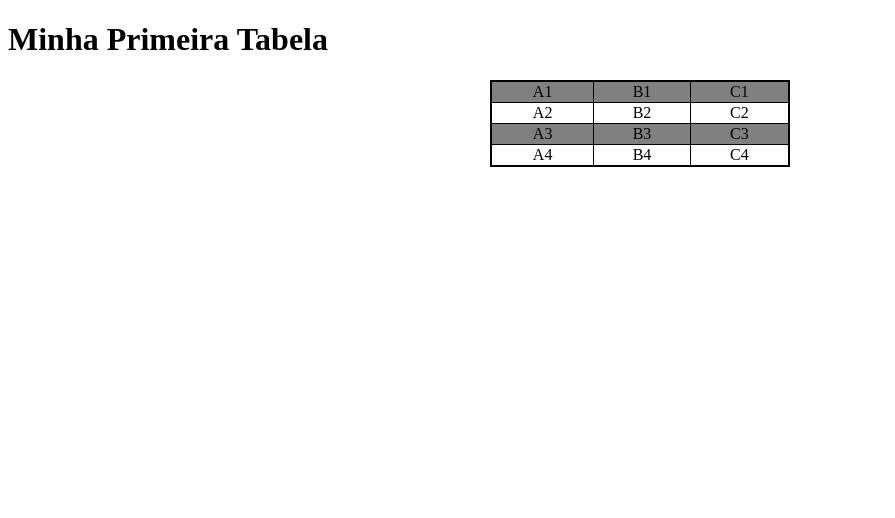
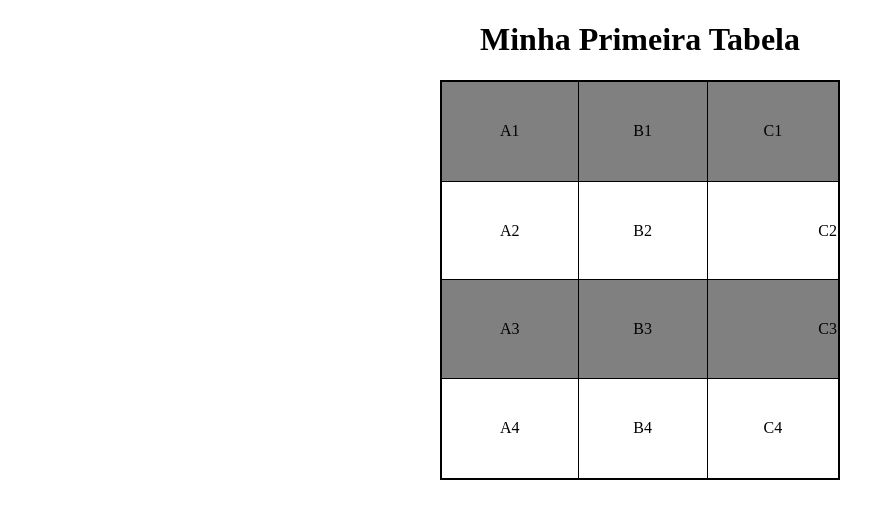
Before and after one commit to Anderson-dev-ti/html-css, a plain HTML site: page exercicios/ex023/tabela001.html in a window 1280 px wide. Shown: the whole page, without its empty margins (0-895 px from the left). Drawn offline with Linux system fonts and the light colour scheme.

Commit message:
Atualizei a tabela 01

```diff
--- a/exercicios/ex023/tabela001.html
+++ b/exercicios/ex023/tabela001.html
@@ -6,11 +6,17 @@
     <title>Tabelas</title>
 
     <style>
+
+        h1 {
+            text-align: center;
+        }
+
         table {
             border: 2px solid black;
             border-collapse: collapse;
             margin: 0px auto;
-            width: 300px;
+            width: 400px;
+            height: 400px;
         }
 
         tr:nth-child(odd) {
@@ -20,6 +26,11 @@
         td {
             border: 1px solid black;
             text-align: center;
+            vertical-align: middle;
+        }
+
+        .numero {
+            text-align: right;
         }
     </style>
 </head>
@@ -35,12 +46,12 @@
         <tr>
             <td>A2</td>
             <td>B2</td>
-            <td>C2</td>
+            <td class="numero">C2</td>
         </tr>
         <tr>
             <td>A3</td>
             <td>B3</td>
-            <td>C3</td>
+            <td class="numero">C3</td>
         </tr>
         <tr>
             <td>A4</td>
```
